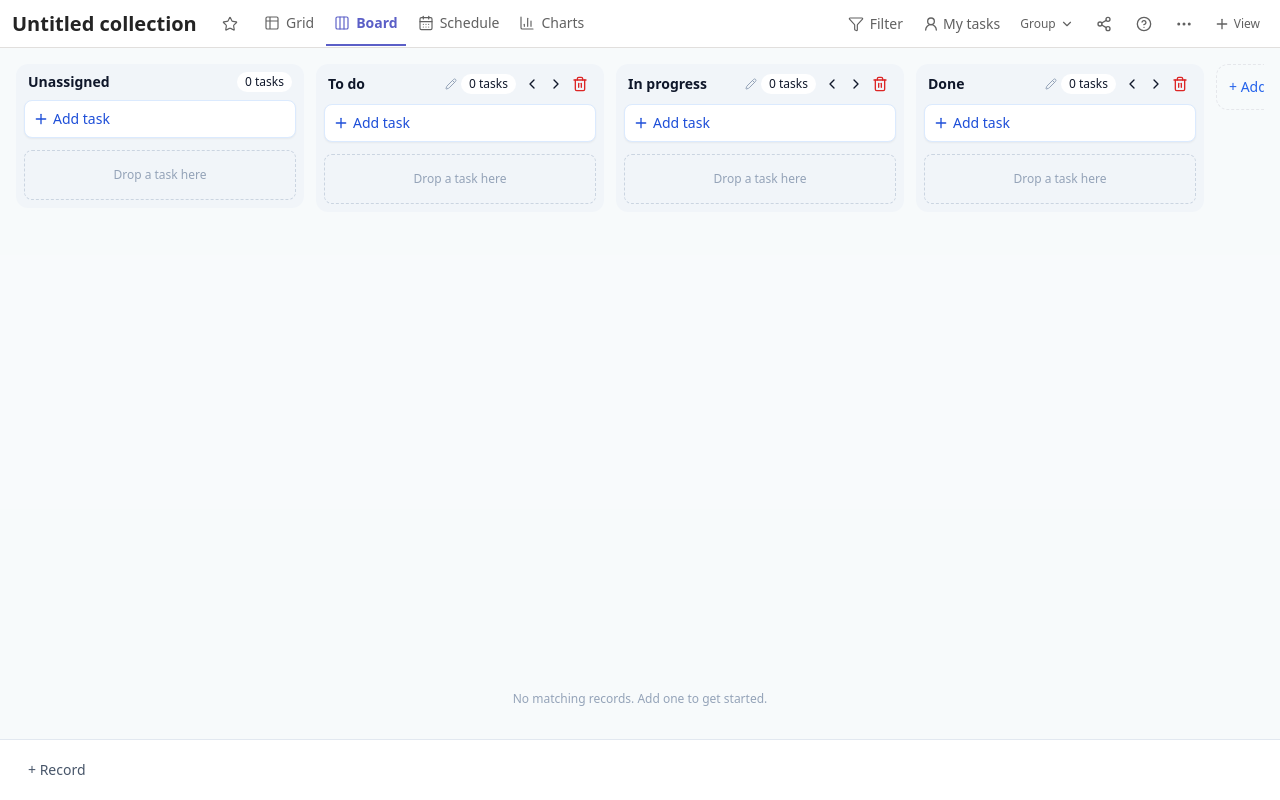
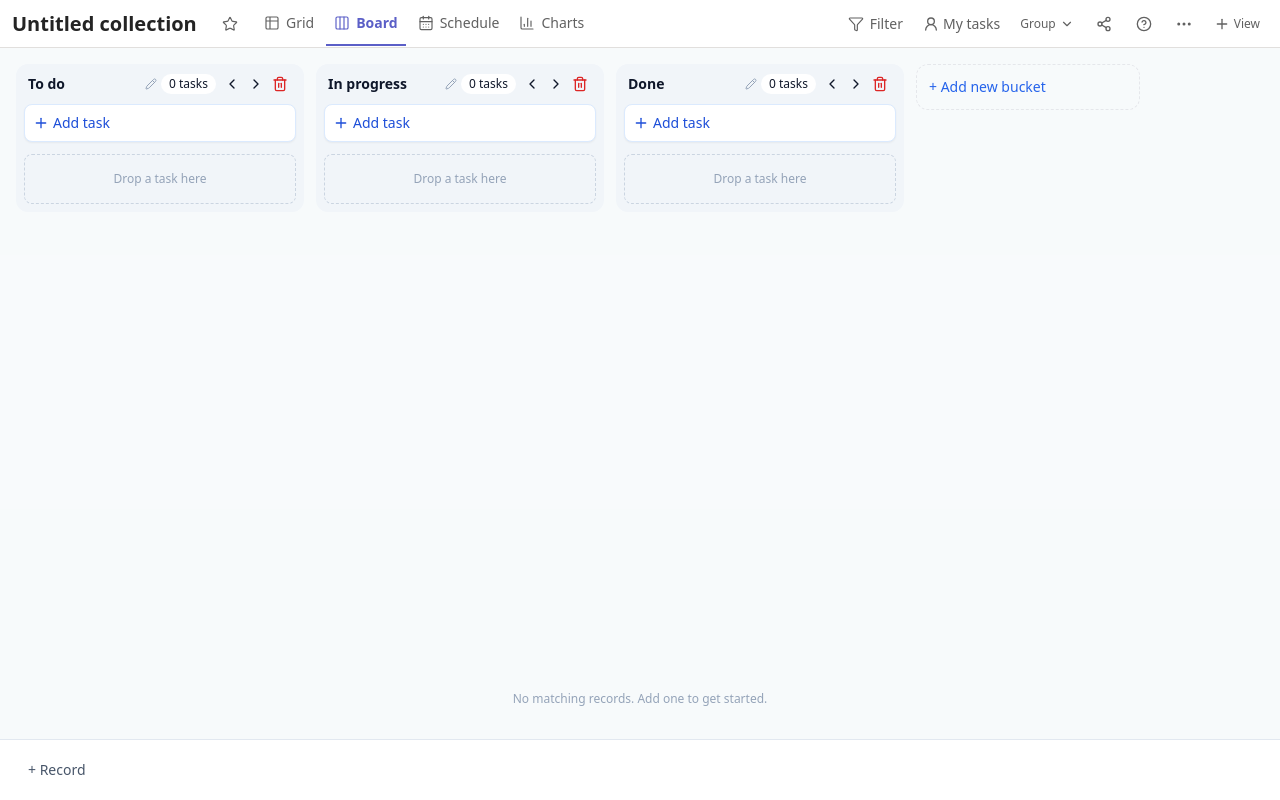
Before and after one commit to eddyvn98/collection-planner, a React (Vite) app: page / in a window 1280 px wide. Built offline with nearby package versions, Linux system fonts and the light colour scheme.

Commit message:
feat(ui-b): resolve missing bucket to first configured option without creating Unassigned column

```diff
--- a/src/renderers/collectionBoardGroups.ts
+++ b/src/renderers/collectionBoardGroups.ts
@@ -14,9 +14,13 @@ const addDays = (date: string, count: number) => {
  const d = new Date(date+"T12:00:00Z"); d.setUTCDate(d.getUTCDate()+count);
  return d.toISOString().slice(0,10);
 };
+/** A missing bucket renders in the first configured bucket instead of an extra column. */
+export function displayBucket(value:string, options:string[]):string {
+ return value || options[0] || "";
+}
 export function taskGroupKeys(data: CollectionBlockPayload, record: CollectionRecord,
  mode: BoardGroupBy, field?: CollectionField, today = localToday()): string[] {
- if(mode==="bucket") return ["bucket:"+groupName(record,field)];
+ if(mode==="bucket") return ["bucket:"+displayBucket(groupName(record,field),field?.options??[])];
  if(mode==="progress") return ["progress:"+(record.progress??"not_started")];
  if(mode==="priority") return ["priority:"+(record.priority??"medium")];
  if(mode==="assignee") return record.assigneeIds?.length ? record.assigneeIds.map(id=>"assignee:"+id) : ["assignee:"];
@@ -30,7 +34,7 @@ export function taskGroupKeys(data: CollectionBlockPayload, record: CollectionRe
 export function boardGroups(data: CollectionBlockPayload, rows: CollectionRecord[],
  mode: BoardGroupBy, field?: CollectionField, today=localToday()): BoardGroup[] {
  const definitions: {key:string;title:string}[] = mode==="bucket"
-   ? [{key:"bucket:",title:"Unassigned"},...bucketOptions(data,field?.id??"").map(name=>({key:"bucket:"+name,title:name}))]
+   ? (bucketOptions(data,field?.id??"").length ? bucketOptions(data,field?.id??"").map(name=>({key:"bucket:"+name,title:name})) : [{key:"bucket:",title:"To do"}])
  : mode==="progress" ? PROGRESS.map(p=>({key:"progress:"+p.value,title:p.label}))
  : mode==="priority" ? PRIORITIES.map(p=>({key:"priority:"+p.value,title:p.label}))
  : mode==="assignee" ? [{key:"assignee:",title:"Unassigned"},...(data.people??[]).map(p=>({key:"assignee:"+p.id,title:p.name}))]
@@ -94,7 +98,7 @@ export function moveGroupedTask(data: CollectionBlockPayload, id: string, from:
 }
 export function createGroupedTask(data:CollectionBlockPayload,title:string,key:string,
  mode:BoardGroupBy,field?:CollectionField,today=localToday()):CollectionBlockPayload{
- let next=createBoardTask(data,title,mode==="bucket"?field?.id:undefined,mode==="bucket"?key.slice(7):"");
+ let next=createBoardTask(data,title,mode==="bucket"?field?.id:undefined,mode==="bucket"?displayBucket(key.slice(7),field?.options??[]):"");
  if(next===data)return data;
  const record=next.records[next.records.length-1];
  if(mode!=="bucket")next=moveGroupedTask(next,record.id,"",key,mode,field,undefined,false,today);
```
